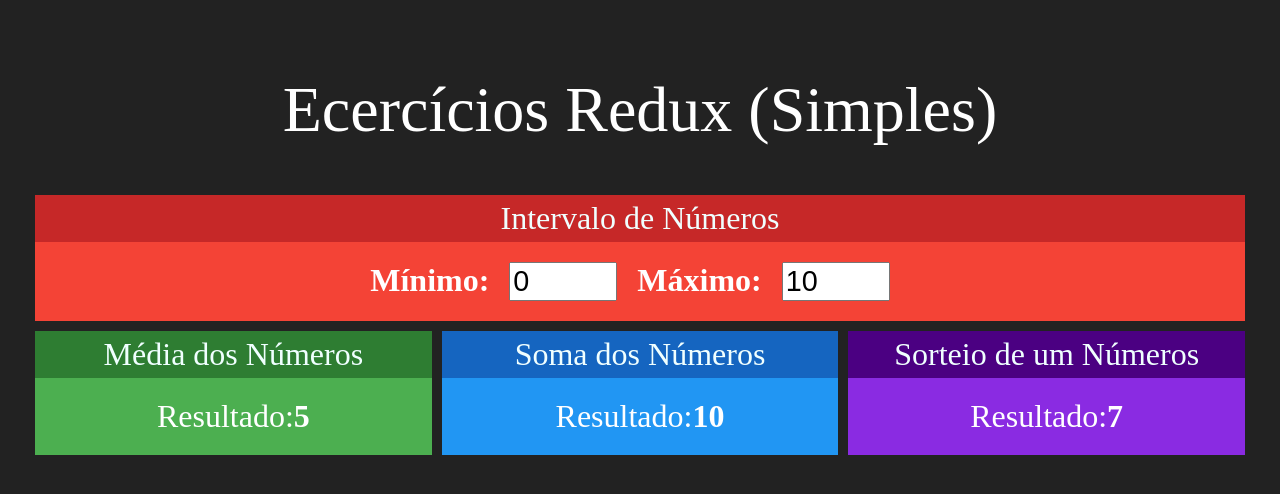
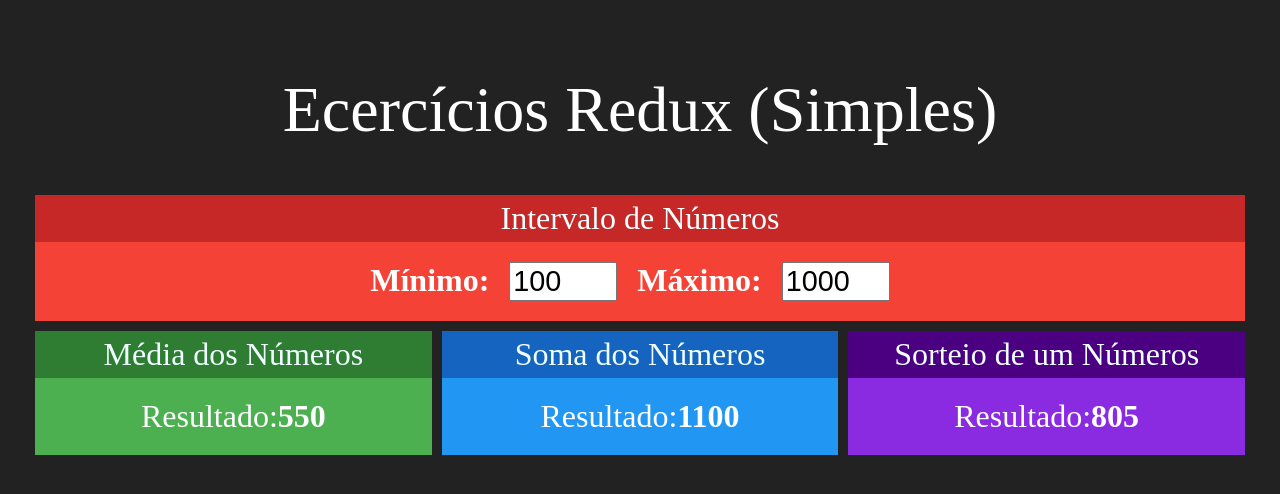
Before and after one commit to gabriel-saraiva-flooxai/react-9-simple-redux, a React (Create React App) app: page / in a window 1280 px wide. Shown: the top 494 px of the page. Built offline with nearby package versions, Linux system fonts and the light colour scheme.

Commit message:
feat: implement logic without Redux

```diff
--- a/src/App.js
+++ b/src/App.js
@@ -1,21 +1,26 @@
-import logo from './logo.svg';
 import './App.css';
 import Media from './components/Media';
 import Soma from './components/Soma';
 import Sorteio from './components/Sorteio';
 import Interval from './components/Interval';
+import { useState } from 'react';
 
 function App() {
+
+  const [min, setMin] = useState (100)
+  const [max, setMax] = useState (1000)
+
   return (
     <div className="App">
       <h1> Ecercícios Redux (Simples) </h1>
       <div className='linha'>
-        <Interval></Interval>
+        <Interval min={min} max={max}
+          onMinChanged={setMin} onMaxChanged={setMax} ></Interval>
       </div>
       <div className='linha'>
-        <Media />
-        <Soma />
-        <Sorteio />
+        <Media min={min} max={max} />
+        <Soma min={min} max={max} />
+        <Sorteio min={min} max={max} />
       </div>
     </div>
   );
--- a/src/components/Interval.jsx
+++ b/src/components/Interval.jsx
@@ -3,16 +3,24 @@
 import React from 'react'
 
 export default function Interval(props) {
+
+    // const min = props.min
+    // const max = props.max
+
+    const { min, max } = props
+
     return (
         <Card title='Intervalo de Números' Red>
             <div className='Interval'>
                 <span>
                     <strong>Mínimo:</strong>
-                    <input type="number" value={0} readOnly />
+                    <input type="number" value={min}
+                        onChange={e => props.onMinChanged(+e.target.value)} />
                 </span>
                 <span>
                     <strong>Máximo:</strong>
-                    <input type="number" value={10} readOnly />
+                    <input type="number" value={max}
+                        onChange={e => props.onMaxChanged(+e.target.value)} />
                 </span>
             </div>
         </Card>
--- a/src/components/Media.jsx
+++ b/src/components/Media.jsx
@@ -2,12 +2,18 @@
 import React from 'react'
 
 export default function Interval(props) {
+
+    // const min = props.min
+    // const max = props.max
+
+    const { min, max } = props
+
     return (
         <Card title='Média dos Números' Green>
             <div>
                 <span>
                     <span>Resultado:</span>
-                    <strong>5</strong>
+                    <strong>{ (max + min) / 2 }</strong>
                 </span>
             </div>
         </Card>
--- a/src/components/Soma.jsx
+++ b/src/components/Soma.jsx
@@ -2,12 +2,18 @@
 import React from 'react'
 
 export default function Interval(props) {
+
+    // const min = props.min
+    // const max = props.max
+
+    const { min, max } = props
+
     return (
         <Card title='Soma dos Números' Blue>
             <div>
                 <span>
                     <span>Resultado:</span>
-                    <strong>10</strong>
+                    <strong>{ max + min }</strong>
                 </span>
             </div>
         </Card>
--- a/src/components/Sorteio.jsx
+++ b/src/components/Sorteio.jsx
@@ -2,12 +2,19 @@
 import React from 'react'
 
 export default function Interval(props) {
+
+    // const min = props.min
+    // const max = props.max
+
+    const { min, max } = props
+    const x = parseInt(Math.random() * (max - min)) + min
+
     return (
         <Card title='Sorteio de um Números' Purple>
             <div>
                 <span>
                     <span>Resultado:</span>
-                    <strong>7</strong>
+                    <strong>{ x }</strong>
                 </span>
             </div>
         </Card>
```
